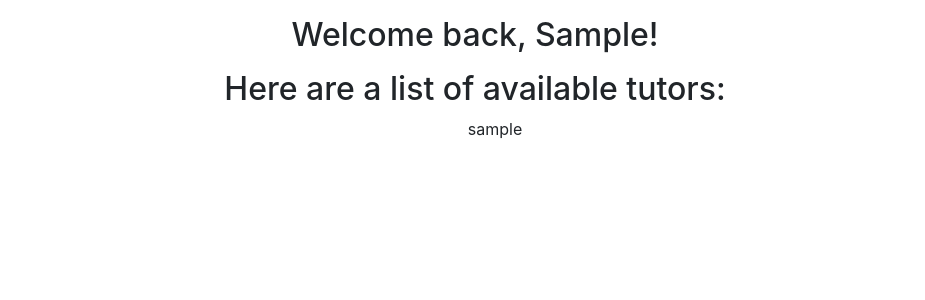
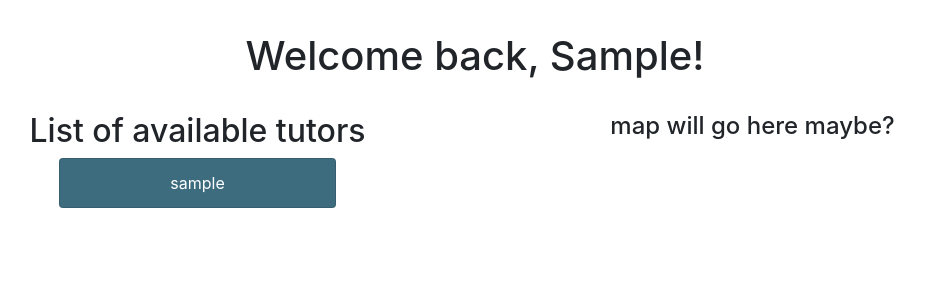
Before and after one commit to belengrimaldi/CS3240-QuickTutor, a Django app: template user/templates/home.html in a window 1280 px wide. Shown: the part 67-367 px from the top of the page, without its empty margins (165-1090 px from the left). Run offline with Django 3.2, Linux system fonts and the light colour scheme; the template is opened without the code that fills it: values that come from a table or form of the project are taken from there, others are empty; the visitor is signed in with stand-in values (Sample User, id 1); data comes from the database, SQL or seed files in the repository; some libraries are stand-ins or nearby versions.

Commit message:
modal for tutors, some styling

```diff
--- a/user/static/user/home.css
+++ b/user/static/user/home.css
@@ -3,5 +3,25 @@
 }
 
 .welcome {
-    margin: 1rem auto;
+    margin: 2rem auto;
 }
+
+/* .listView {
+    background-color: #3D6C7F;
+    border-radius: 1rem;
+} */
+
+.listItem {
+    background-color: #3D6C7F;
+    color: white;
+    margin-bottom: 1rem;
+    width: 50%;
+}
+
+.list-group-item:last-child {
+    margin-bottom: 1rem;
+}
+
+.list-group-item:hover {
+    color: white;
+}
--- a/user/templates/home.html
+++ b/user/templates/home.html
@@ -6,21 +6,77 @@
 </head>
 
 <body>
+
+    <div class="container">
         <div class="row justify-content-center">
-        <div class="col-md-6">
+            <h1 class="welcome">Welcome back, {{ user.first_name }}! </h1>
+        </div>
+
+
+        <div class="row justify-content-center">
+            <div class="col-md-6 listView">
             {% if available_tutors %}
-        <h2 class="welcome">Welcome back, {{ user.first_name }}! </h2>
-        <h2> Here are a list of available tutors:</h2>
-        <ul>
+            <h2>List of available tutors</h2>
             {% for tutor in available_tutors %}
-            <div>{{ tutor.user }}</div>
+                <div class="list-group">
+                    <div class="row justify-content-center">
+                        <a data-toggle="modal" href="" data-target="#{{tutor.user}}" class="list-group-item listItem" >{{tutor.user}}</a>
+
+                    </div>
+                </div>
+
+                <!-- <div>{{ tutor.user }}</div> -->
+
+                <div class="modal fade" id="{{tutor.user}}" tabindex="-1" role="dialog" aria-labelledby="exampleModalLabel" aria-hidden="true">
+                    <div class="modal-dialog" role="document">
+                    <div class="modal-content">
+                        <div class="modal-header">
+                        <h3 class="modal-title">{{tutor.user}}'s Profile</h3>
+                        <button type="button" class="close" data-dismiss="modal" aria-label="Close">
+                            <span aria-hidden="true">&times;</span>
+                        </button>
+                        </div>
+                        <div class="modal-body">
+                        {% ifequal tutor.year None %}
+                        <p>Year: N/A</p>
+                        {% else %}
+                            <p>Year: {{tutor.year}}</p>
+                        {% endifequal %}
+                        <p>Bio: {{tutor.bio}}</p>
+                        <p>Location: {{tutor.location}}</p>
+                        <p>Classes I can help with: {{tutor.classes_taken}}</p>
+                        </div>
+                        <div class="modal-footer">
+                        <button type="button" class="btn btn-secondary" data-dismiss="modal">Close</button>
+                        </div>
+                    </div>
+                    </div>
+                </div>
+
+
+
             {% endfor %}
-        </ul>
             {% else %}
                 <h2>Welcome {{ user.first_name }}! </h2>
                 <p>Unfortunately, no tutors are available right now.</p>
             {% endif %}
             </div>
+
+            <div class="col-md-6">
+                <h4>map will go here maybe?</h4>
             </div>
+        </div>
+
+
+
+
         {% endblock %}
+
+
+
+        <script src="https://code.jquery.com/jquery-3.2.1.slim.min.js" integrity="sha384-KJ3o2DKtIkvYIK3UENzmM7KCkRr/rE9/Qpg6aAZGJwFDMVNA/GpGFF93hXpG5KkN" crossorigin="anonymous"></script>
+        <script src="https://cdnjs.cloudflare.com/ajax/libs/popper.js/1.12.9/umd/popper.min.js" integrity="sha384-ApNbgh9B+Y1QKtv3Rn7W3mgPxhU9K/ScQsAP7hUibX39j7fakFPskvXusvfa0b4Q" crossorigin="anonymous"></script>
+        <script src="https://maxcdn.bootstrapcdn.com/bootstrap/4.0.0/js/bootstrap.min.js" integrity="sha384-JZR6Spejh4U02d8jOt6vLEHfe/JQGiRRSQQxSfFWpi1MquVdAyjUar5+76PVCmYl" crossorigin="anonymous"></script>
+
+    </div>
 </body>
```
Lines whose indentation alone changed are shown as unchanged.
